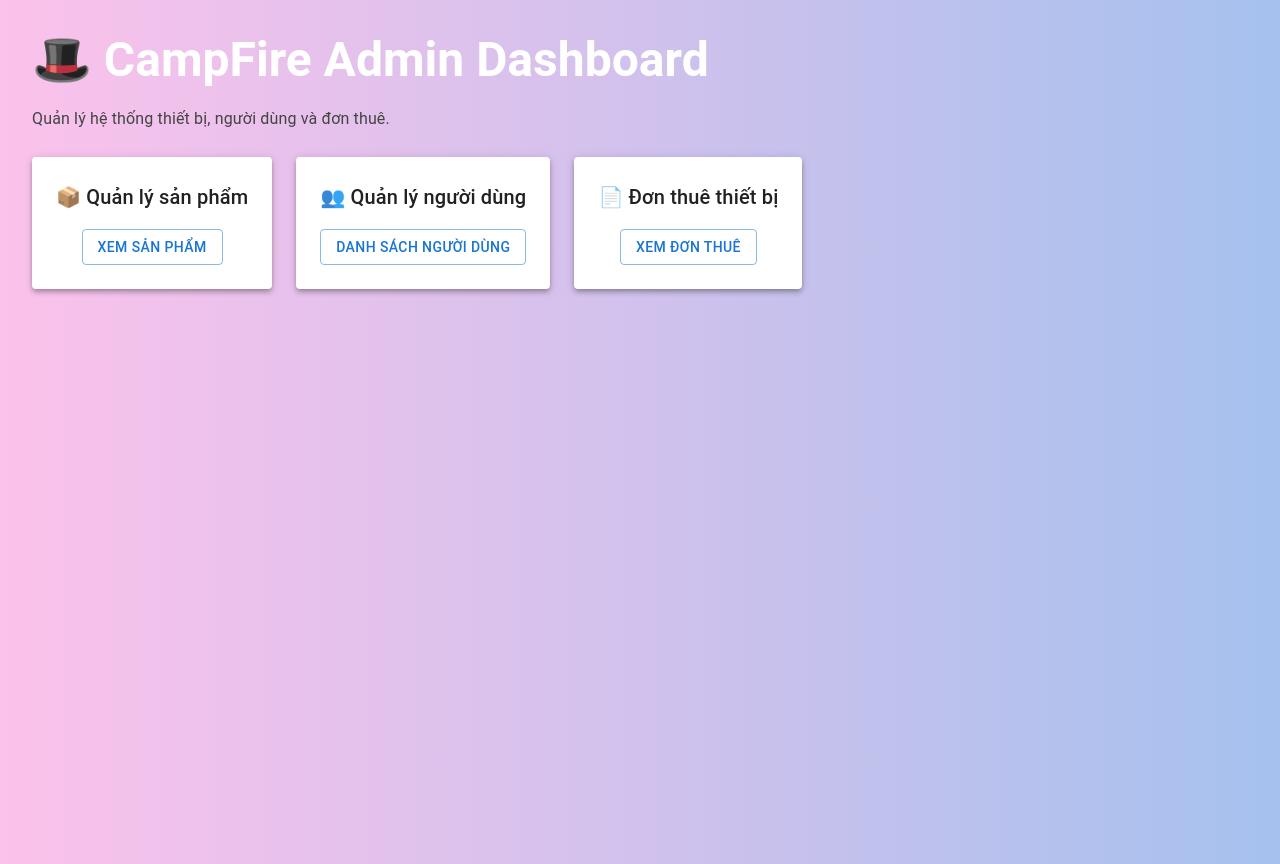
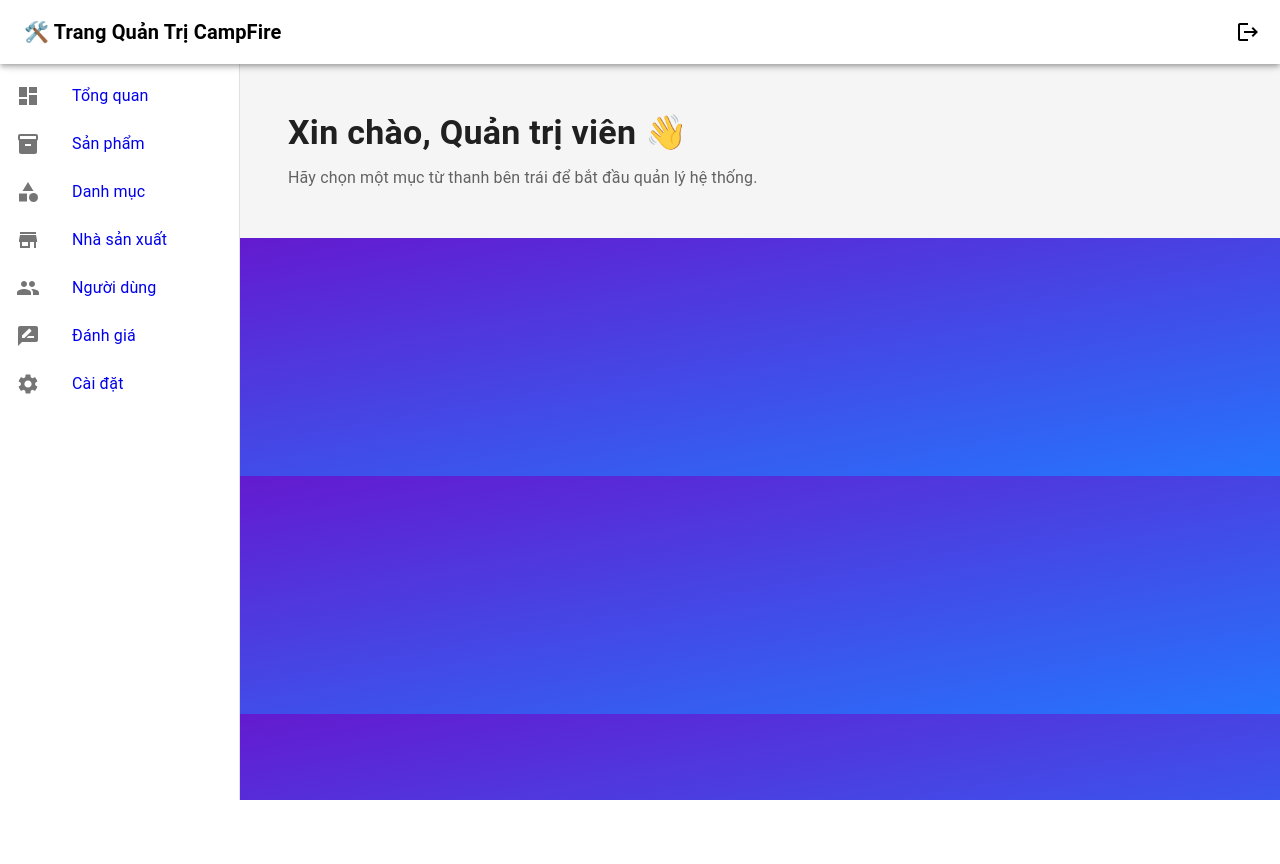
Before and after one commit to saintsl4y3r/anotherCampFire, a React (Vite) app in the folder frontend/: page /admin in a window 1280 px wide. After the commit the page ends 800 px from the top, so only its background shows below. Built offline with nearby package versions, Linux system fonts and the light colour scheme.

Commit message:
admindash

```diff
--- a/frontend/package.json
+++ b/frontend/package.json
@@ -16,6 +16,7 @@
     "@mui/icons-material": "^7.2.0",
     "@mui/material": "^7.2.0",
     "graphql": "^16.11.0",
+    "lucide-react": "^0.525.0",
     "react": "^19.1.0",
     "react-dom": "^19.1.0",
     "react-router-dom": "^7.7.1"
--- a/frontend/src/main.jsx
+++ b/frontend/src/main.jsx
@@ -4,7 +4,7 @@
 import App from './App.jsx';
 import Login from './pages/Login.jsx';
 import StartPage from './pages/StartPage.jsx';
-import AdminDashboard from './pages/AdminDashboard.jsx';
+import AdminDashboard from './pages/admin/AdminDashboard.jsx';
 import UserHome from './pages/UserHome.jsx';
 import './index.css';
 import Register from './pages/Register.jsx';
--- a/frontend/src/pages/AdminDashboard.jsx
+++ /dev/null
@@ -1,44 +0,0 @@
-import React from 'react';
-import { Box, Typography, Button, Grid, Paper } from '@mui/material';
-
-const AdminDashboard = () => {
-  return (
-    <Box
-      sx={{
-        minHeight: '100vh',
-        background: 'linear-gradient(to right, #fbc2eb, #a6c1ee)',
-        padding: 4,
-      }}
-    >
-      <Typography variant="h3" fontWeight="bold" gutterBottom>
-        🎩 CampFire Admin Dashboard
-      </Typography>
-      <Typography variant="subtitle1" gutterBottom color="#444">
-        Quản lý hệ thống thiết bị, người dùng và đơn thuê.
-      </Typography>
-
-      <Grid container spacing={3} sx={{ mt: 3 }}>
-        <Grid item xs={12} md={4}>
-          <Paper elevation={4} sx={{ p: 3, textAlign: 'center' }}>
-            <Typography variant="h6">📦 Quản lý sản phẩm</Typography>
-            <Button variant="outlined" sx={{ mt: 2 }}>Xem sản phẩm</Button>
-          </Paper>
-        </Grid>
-        <Grid item xs={12} md={4}>
-          <Paper elevation={4} sx={{ p: 3, textAlign: 'center' }}>
-            <Typography variant="h6">👥 Quản lý người dùng</Typography>
-            <Button variant="outlined" sx={{ mt: 2 }}>Danh sách người dùng</Button>
-          </Paper>
-        </Grid>
-        <Grid item xs={12} md={4}>
-          <Paper elevation={4} sx={{ p: 3, textAlign: 'center' }}>
-            <Typography variant="h6">📄 Đơn thuê thiết bị</Typography>
-            <Button variant="outlined" sx={{ mt: 2 }}>Xem đơn thuê</Button>
-          </Paper>
-        </Grid>
-      </Grid>
-    </Box>
-  );
-};
-
-export default AdminDashboard;
--- /dev/null
+++ b/frontend/src/pages/admin/AdminDashboard.jsx
@@ -0,0 +1,78 @@
+import React from 'react';
+import {
+  Box, Typography, Grid, Button, Drawer, List, ListItem, ListItemIcon,
+  ListItemText, AppBar, Toolbar, IconButton, CssBaseline
+} from '@mui/material';
+import {
+  Dashboard, Inventory, Category, Store, People, RateReview,
+  Settings, Logout, ChevronRight
+} from '@mui/icons-material';
+
+const menuItems = [
+  { label: 'Tổng quan', icon: <Dashboard />, path: '/admin/overview' },
+  { label: 'Sản phẩm', icon: <Inventory />, path: '/admin/products' },
+  { label: 'Danh mục', icon: <Category />, path: '/admin/categories' },
+  { label: 'Nhà sản xuất', icon: <Store />, path: '/admin/manufacturers' },
+  { label: 'Người dùng', icon: <People />, path: '/admin/users' },
+  { label: 'Đánh giá', icon: <RateReview />, path: '/admin/reviews' },
+  { label: 'Cài đặt', icon: <Settings />, path: '/admin/settings' }
+];
+
+const AdminDashboard = () => {
+  return (
+    <Box sx={{ display: 'flex' }}>
+      <CssBaseline />
+
+      {/* Top bar */}
+      <AppBar position="fixed" sx={{ zIndex: 1201, bgcolor: 'white', color: 'black' }}>
+        <Toolbar sx={{ justifyContent: 'space-between' }}>
+          <Typography variant="h6" fontWeight="bold">
+            🛠️ Trang Quản Trị CampFire
+          </Typography>
+          <IconButton color="inherit" edge="end" href="/logout" title="Đăng xuất">
+            <Logout />
+          </IconButton>
+        </Toolbar>
+      </AppBar>
+
+      {/* Sidebar */}
+      <Drawer
+        variant="permanent"
+        sx={{
+          width: 240,
+          flexShrink: 0,
+          [`& .MuiDrawer-paper`]: { width: 240, boxSizing: 'border-box', pt: 8 }
+        }}
+      >
+        <List>
+          {menuItems.map((item, index) => (
+            <ListItem button key={index} component="a" href={item.path}>
+              <ListItemIcon>{item.icon}</ListItemIcon>
+              <ListItemText primary={item.label} />
+            </ListItem>
+          ))}
+        </List>
+      </Drawer>
+
+      {/* Main Content */}
+      <Box
+        component="main"
+        sx={{
+          flexGrow: 1,
+          bgcolor: '#f5f5f5',
+          p: 6,
+          mt: 8
+        }}
+      >
+        <Typography variant="h4" fontWeight="bold" gutterBottom>
+          Xin chào, Quản trị viên 👋
+        </Typography>
+        <Typography variant="body1" color="text.secondary">
+          Hãy chọn một mục từ thanh bên trái để bắt đầu quản lý hệ thống.
+        </Typography>
+      </Box>
+    </Box>
+  );
+};
+
+export default AdminDashboard;
```
